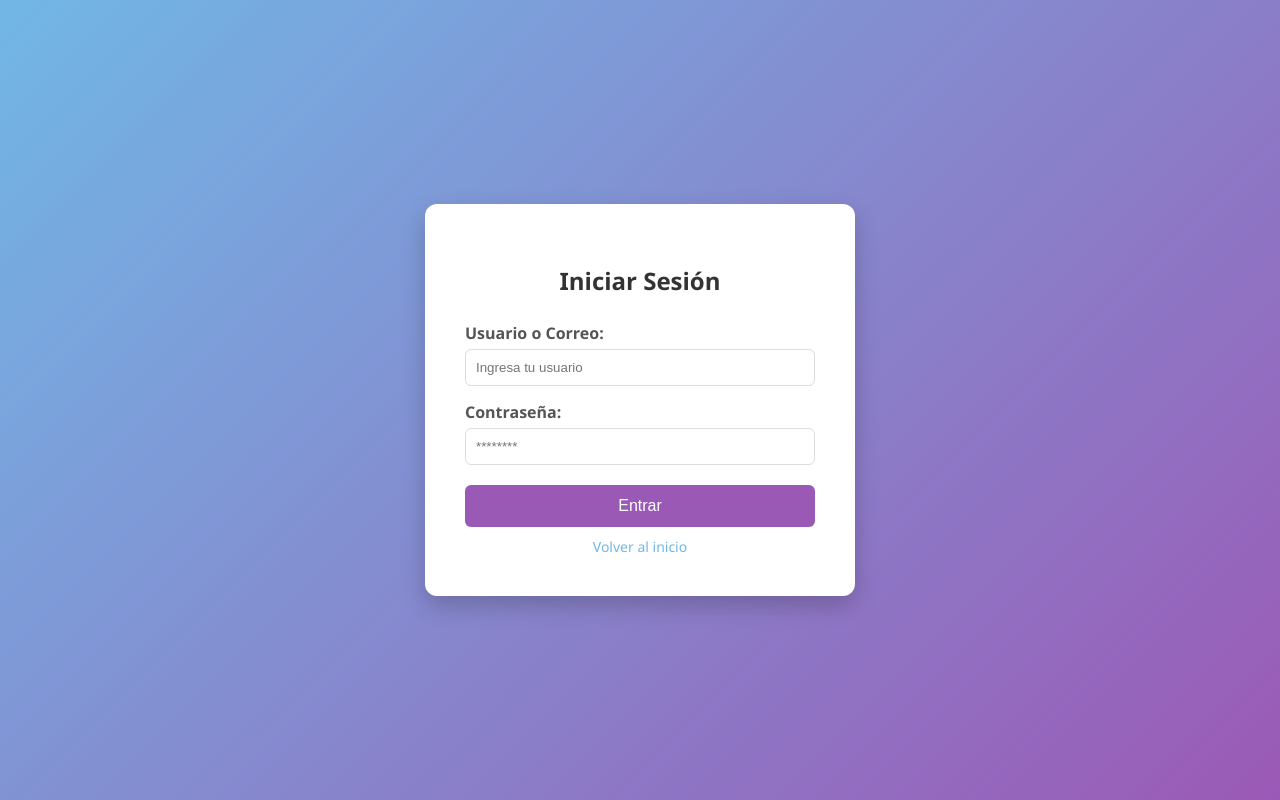
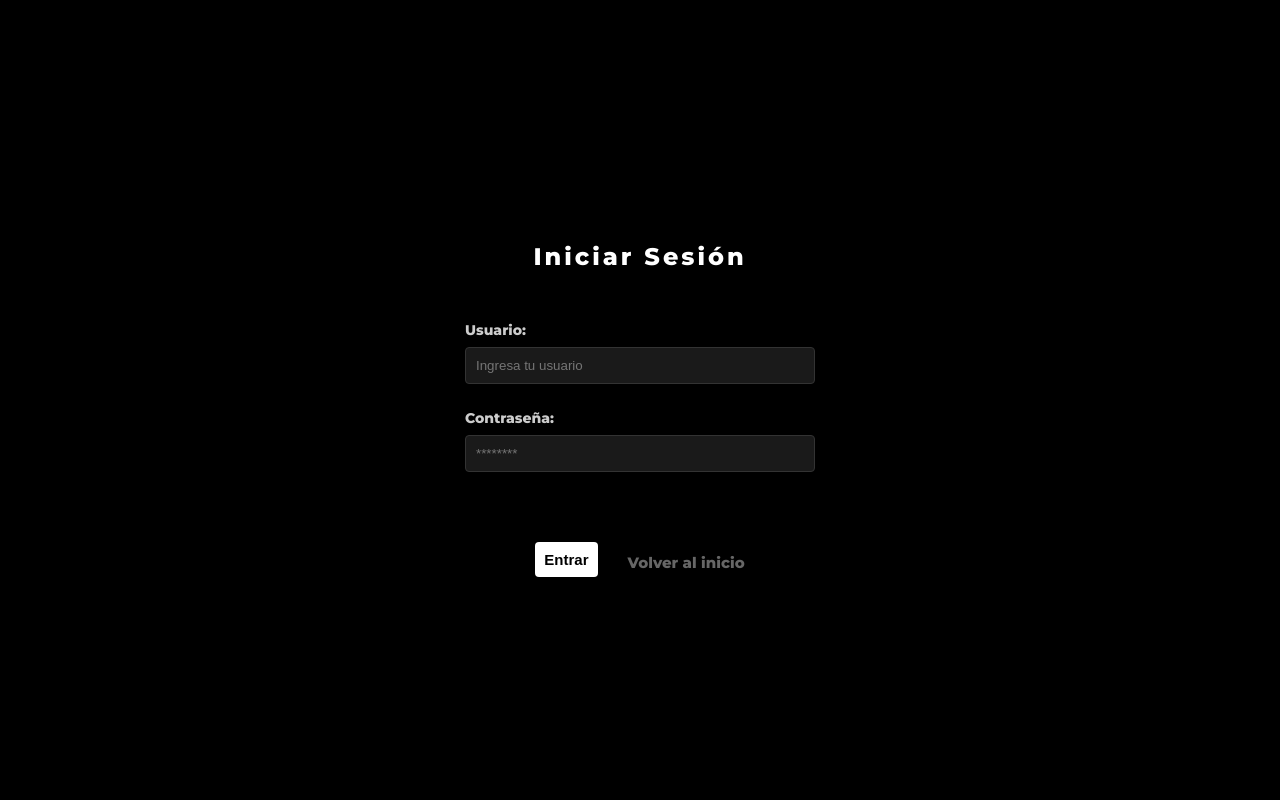
Before and after one commit to jpdelacruz872/Intuitive-Education-Platform-for-Line-Manufacturing-Learning, a Python web app: template templates/login.html in a window 1280 px wide. Run offline with Jinja, Linux system fonts and the light colour scheme; the template is opened without the code that fills it, so the values that code supplies are empty.

Commit message:
Página de LOG IN terminada (falta script.js)

```diff
--- a/static/style.css
+++ b/static/style.css
@@ -1,81 +1,98 @@
-/* Este estilo SOLO se aplicará a la página de Login */
+/* Fondo totalmente negro solo para Login */
 body.login-page {
-    font-family: 'Segoe UI', Tahoma, Geneva, Verdana, sans-serif;
-    background: linear-gradient(135deg, #71b7e6, #9b59b6);
+    font-family: 'Montserrat', sans-serif;
+    background-color: #000000; /* Negro total */
     height: 100vh;
     margin: 0;
     display: flex;
     justify-content: center;
     align-items: center;
+    color: white; /* Texto blanco global */
 }
 
-/* El resto de los estilos (.login-box, .btn-login, etc.)
-   no afectarán al index a menos que uses esos nombres de clase allá. */
-   /* Caja del formulario (Login Box) */
+/* Quitamos la "cajita" visible */
 .login-box {
-    background: white;
-    padding: 40px;
-    border-radius: 12px;
-    box-shadow: 0 10px 25px rgba(0, 0, 0, 0.2);
+    background: transparent; /* Sin fondo */
+    padding: 20px;
     width: 350px;
     text-align: center;
+    box-shadow: none; /* Quitamos la sombra */
 }
 
 .login-box h2 {
-    margin-bottom: 25px;
-    color: #333;
+    margin-bottom: 50px;
+    color: #ffffff;
+    font-weight: 500; /* Un poco más delgado para estilo minimalista */
+    letter-spacing: 3px;
 }
 
-/* Grupos de entrada (Labels e Inputs) */
+/* Este es el contenedor de cada par (etiqueta + input) */
 .input-group {
     text-align: left;
-    margin-bottom: 15px;
+    margin-bottom: 25px; /* <--- Aumenta este número para separar más los grupos */
 }
 
+/* Estilo para las etiquetas */
 .input-group label {
     display: block;
-    margin-bottom: 5px;
-    font-weight: 600;
-    color: #555;
+    margin-bottom: 8px;
+    font-size: 14px;
+    color: #cccccc; /* Gris claro para las etiquetas */
 }
 
+/* Las únicas cajitas visibles: los Inputs */
 .input-group input {
     width: 100%;
     padding: 10px;
-    border: 1px solid #ddd;
-    border-radius: 6px;
-    box-sizing: border-box; /* Evita que el input se salga del cuadro */
+    background-color: #1a1a1a; /* Gris muy oscuro casi negro */
+    border: 1px solid #333; /* Borde sutil */
+    border-radius: 4px;
+    color: white;
+    box-sizing: border-box;
+    transition: border-color 0.3s;
 }
 
-/* Botones y Enlaces */
-.actions {
-    margin-top: 20px;
-    display: flex;
-    flex-direction: column;
-    gap: 10px;
+/* Efecto cuando haces clic en el input */
+.input-group input:focus {
+    outline: none;
+    border-color: #ffffff; /* El borde brilla en blanco al escribir */
 }
 
+/* Botón de entrada */
 .btn-login {
-    background: #9b59b6;
-    color: white;
+    background-color: #ffffff; /* Botón blanco */
+    color: #000000; /* Texto negro */
     border: none;
-    padding: 12px;
-    border-radius: 6px;
+    padding: 9px;
+    border-radius: 4px;
     cursor: pointer;
-    font-size: 16px;
-    transition: background 0.3s;
+    font-weight: bold;
+    font-size: 15px;
+    margin-top: 40px;
+    transition: opacity 0.3s;
 }
 
 .btn-login:hover {
-    background: #8e44ad;
+    opacity: 0.8; /* Efecto sutil de hover */
 }
 
+/* Enlace de volver */
 .btn-back {
     text-decoration: none;
-    color: #71b7e6;
-    font-size: 14px;
+    color: #666;
+    font-size: 15px;
+    margin-top: 45px;
 }
 
 .btn-back:hover {
-    text-decoration: underline;
+    color: #ffffff;
 }
+
+.actions {
+    margin-top: 30px; /* Separa los botones del campo de contraseña */
+    display: flex;
+    flex-direction: row; /* Los pone en fila */
+    align-items: center; /* Los alinea verticalmente al centro */
+    justify-content: center; /* Los centra horizontalmente */
+    gap: 30px; /* <--- Esta es la clave: crea un hueco de 30px entre ellos */
+}
--- a/templates/login.html
+++ b/templates/login.html
@@ -4,6 +4,7 @@
     <meta charset="UTF-8">
     <meta name="viewport" content="width=device-width, initial-scale=1.0">
     <title>Log in - Learning Site</title>
+    <link href="https://fonts.googleapis.com/css2?family=Montserrat:wght@800&display=swap" rel="stylesheet">
     <link rel="stylesheet" href="../static/style.css">
 </head>
 <body class="login-page">
@@ -14,7 +15,7 @@
 
             <form id="login_form">
                 <div class="input-group">
-                    <label for="username">Usuario o Correo:</label>
+                    <label for="username">Usuario:</label>
                     <input type="text" id="username" name="username" required placeholder="Ingresa tu usuario">
                 </div>
 
```
